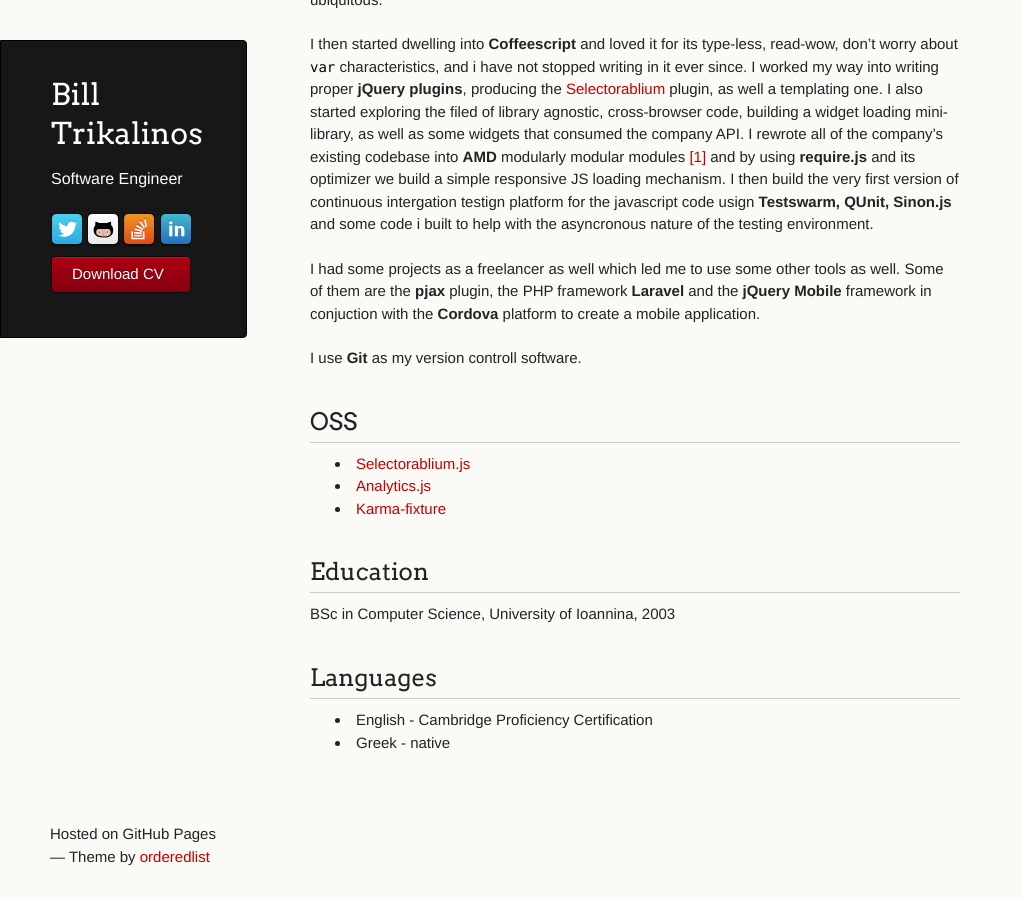
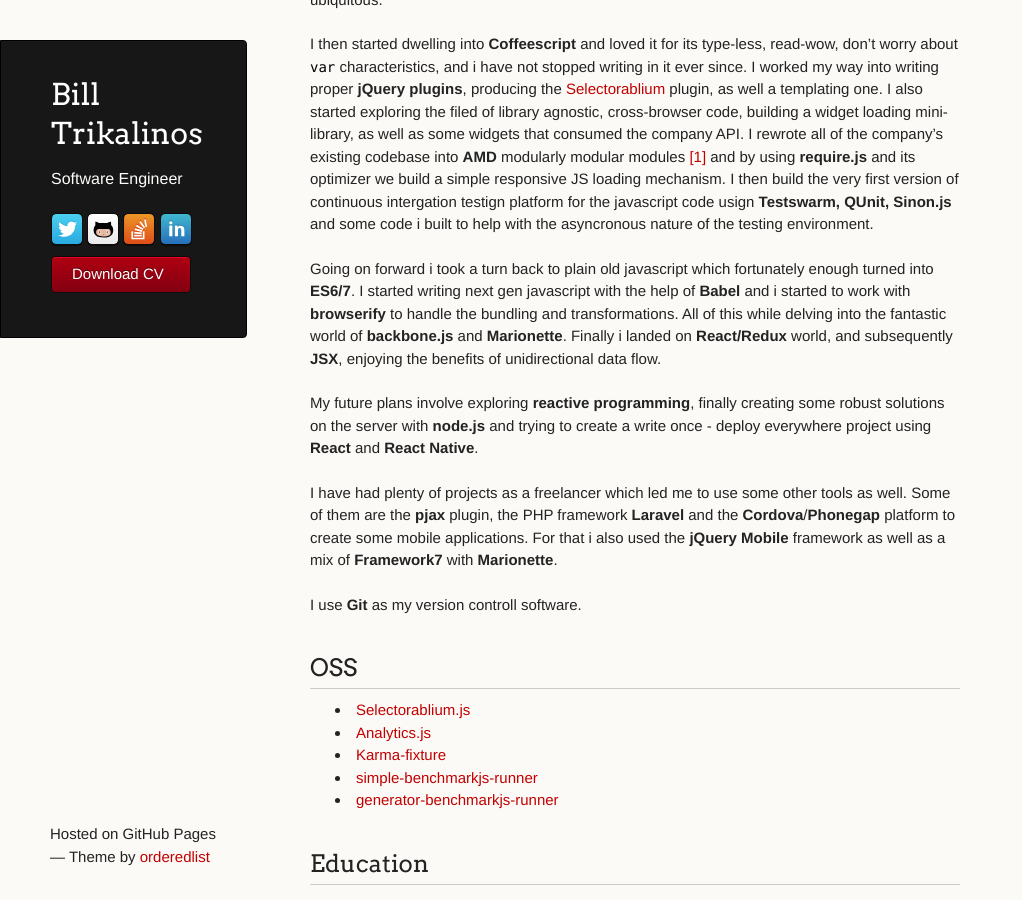
Before and after one commit to billtrik/billtrik.github.io, a Jekyll site: the page built from index.md, in a window 1280 px wide and 900 px high, scrolled down 539 px. Shown: the whole window, without its empty margins (0-1022 px from the left). Built offline with Jekyll 4.4.1, drawn with Linux system fonts in a browser that asks for light colours; Markdown is read by kramdown in place of the engine named in the settings.

Commit message:
Update my bio details

```diff
--- a/index.md
+++ b/index.md
@@ -33,8 +33,14 @@ I rewrote all of the company's existing codebase into **AMD** modularly modular
 I then build the very first version of continuous intergation testign platform for the javascript code usign **Testswarm, QUnit, Sinon.js**
 and some code i built to help with the asyncronous nature of the testing environment.
 
-I had some projects as a freelancer as well which led me to use some other tools as well.
-Some of them are the **pjax** plugin, the PHP framework **Laravel** and the **jQuery Mobile** framework in conjuction with the **Cordova** platform to create a mobile application.
+Going on forward i took a turn back to plain old javascript which fortunately enough turned into **ES6/7**. I started writing next gen javascript with the help of **Babel** and i started to work with **browserify** to handle the bundling and transformations. All of this while delving into the fantastic world of **backbone.js** and **Marionette**. Finally i landed on **React/Redux** world, and subsequently **JSX**, enjoying the benefits of unidirectional data flow.
+
+My future plans involve exploring **reactive programming**, finally creating some robust solutions on the server with **node.js** and trying to create a write once - deploy everywhere project using **React** and **React Native**.
+
+I have had plenty of projects as a freelancer which led me to use some other tools as well.
+Some of them are the **pjax** plugin, the PHP framework **Laravel** and
+the **Cordova**/**Phonegap** platform to create some mobile applications.
+For that i also used the **jQuery Mobile** framework as well as a mix of **Framework7** with **Marionette**.
 
 I use **Git** as my version controll software.
 
@@ -44,6 +50,8 @@ OSS
 * [Selectorablium.js][1]
 * [Analytics.js][2]
 * [Karma-fixture][3]
+* [simple-benchmarkjs-runner][5]
+* [generator-benchmarkjs-runner][6]
 
 Education
 ----------------
@@ -60,5 +68,7 @@ Languages
 
 [1]: https://github.com/skroutz/selectorablium  "Selectorablium.js"
 [2]: https://github.com/skroutz/analytics.js  "Analytics.js"
-[3]: https://github.com/billtrik/karma-fixture  "Karma Fixture"
+[3]: https://www.npmjs.com/package/karma-fixture  "Karma Fixture"
 [4]: http://www.youtube.com/watch?v=cj2rxFS0qDQ "Smelly smell that smells smelly"
+[5]: https://www.npmjs.com/package/simple-benchmarkjs-runner "Simple benchmark runner"
+[6]: https://www.npmjs.com/package/generator-benchmarkjs-runner "Yeoman generator for simple benchmark runner"
```
